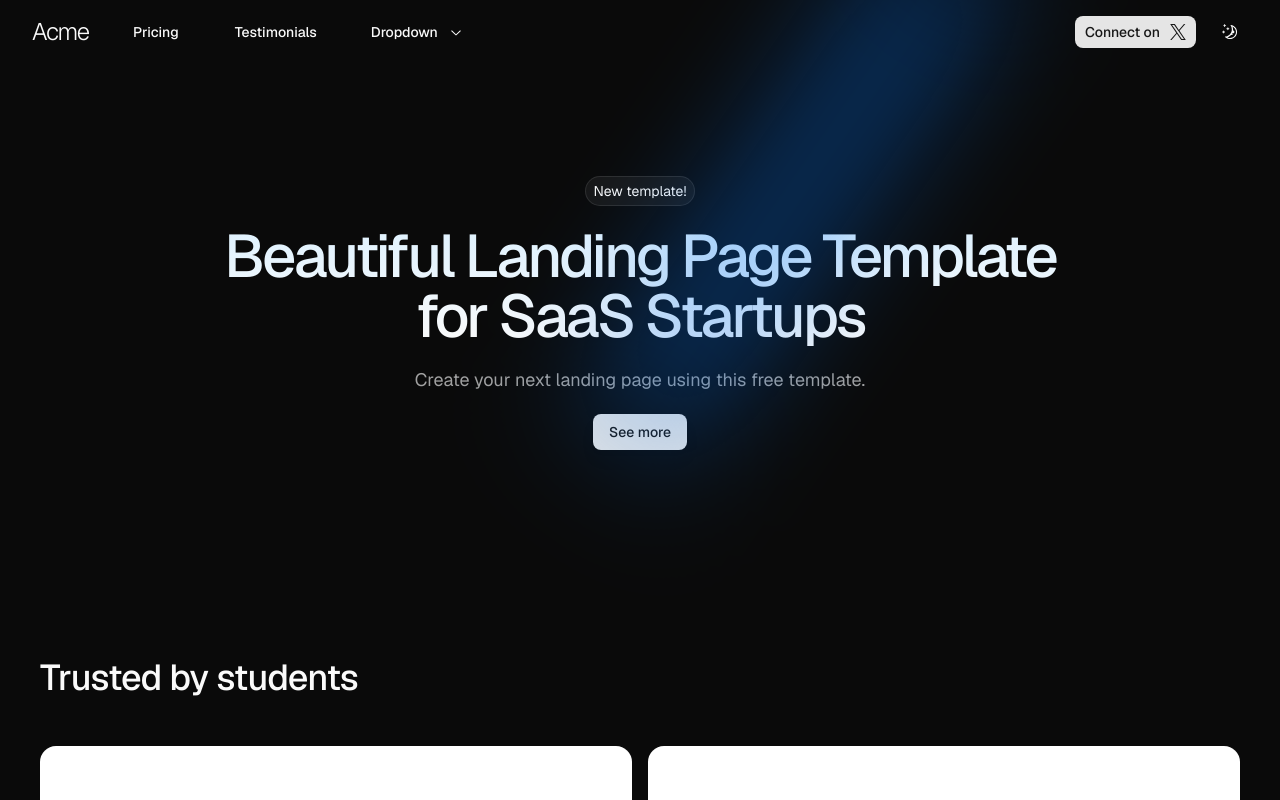
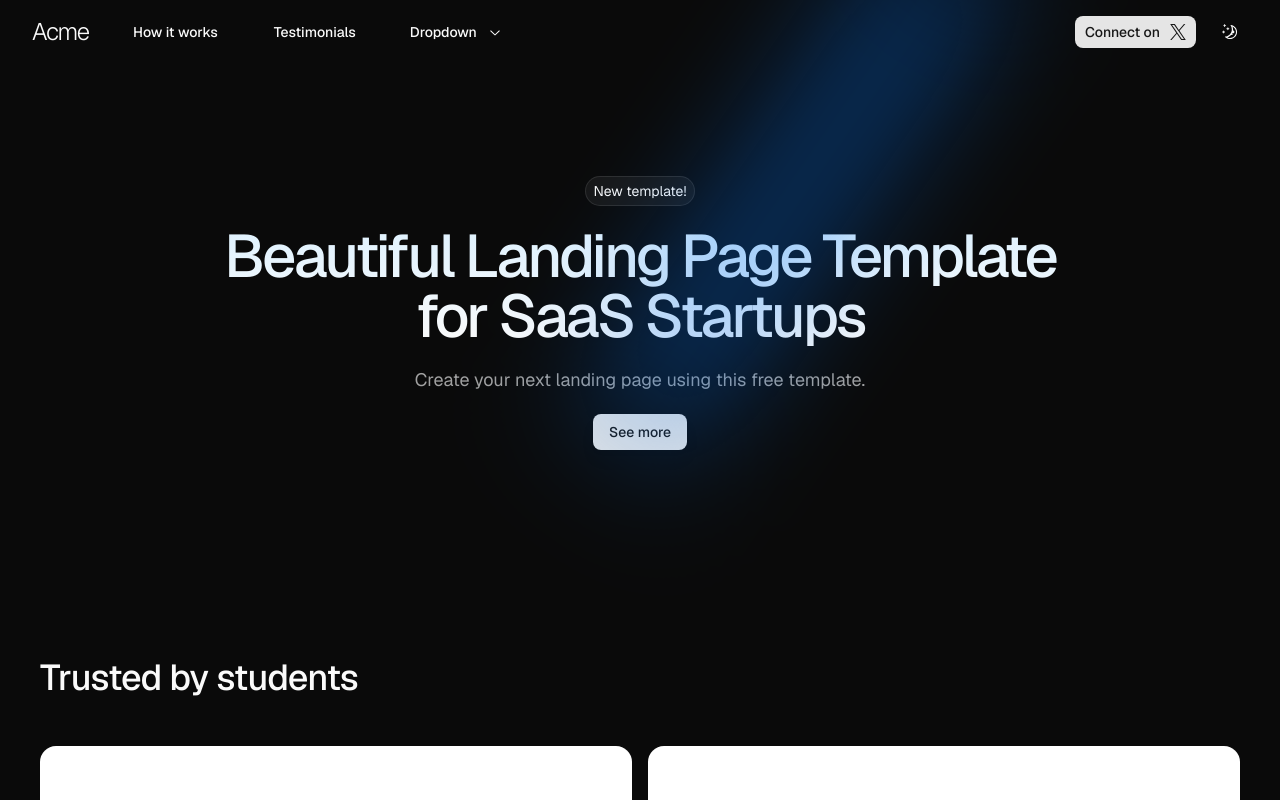
Before and after one commit to danieboy180-stack/stackra-landing, a Next.js app: page / in a window 1280 px wide. Shown: the top 800 px of the page. Built offline with nearby package versions, Linux system fonts and the light colour scheme; grey boxes are pictures that could not be loaded.

Commit message:
chore(nav): "Pricing" link becomes "How it works"

```diff
--- a/components/navbar.tsx
+++ b/components/navbar.tsx
@@ -40,7 +40,7 @@ export default function NavBar() {
   }, []);
 
   const menuItems = [
-    { name: "Pricing", href: "#pricing" },
+    { name: "How it works", href: "#how-it-works" },
     { name: "Testimonials", href: "#testimonials" },
   ];
 
@@ -82,7 +82,7 @@ export default function NavBar() {
             </Link>
 
             <Button asChild variant="ghost" size="sm">
-              <Link href="#pricing">Pricing</Link>
+              <Link href="#how-it-works">How it works</Link>
             </Button>
 
             <Button asChild variant="ghost" size="sm">
```
